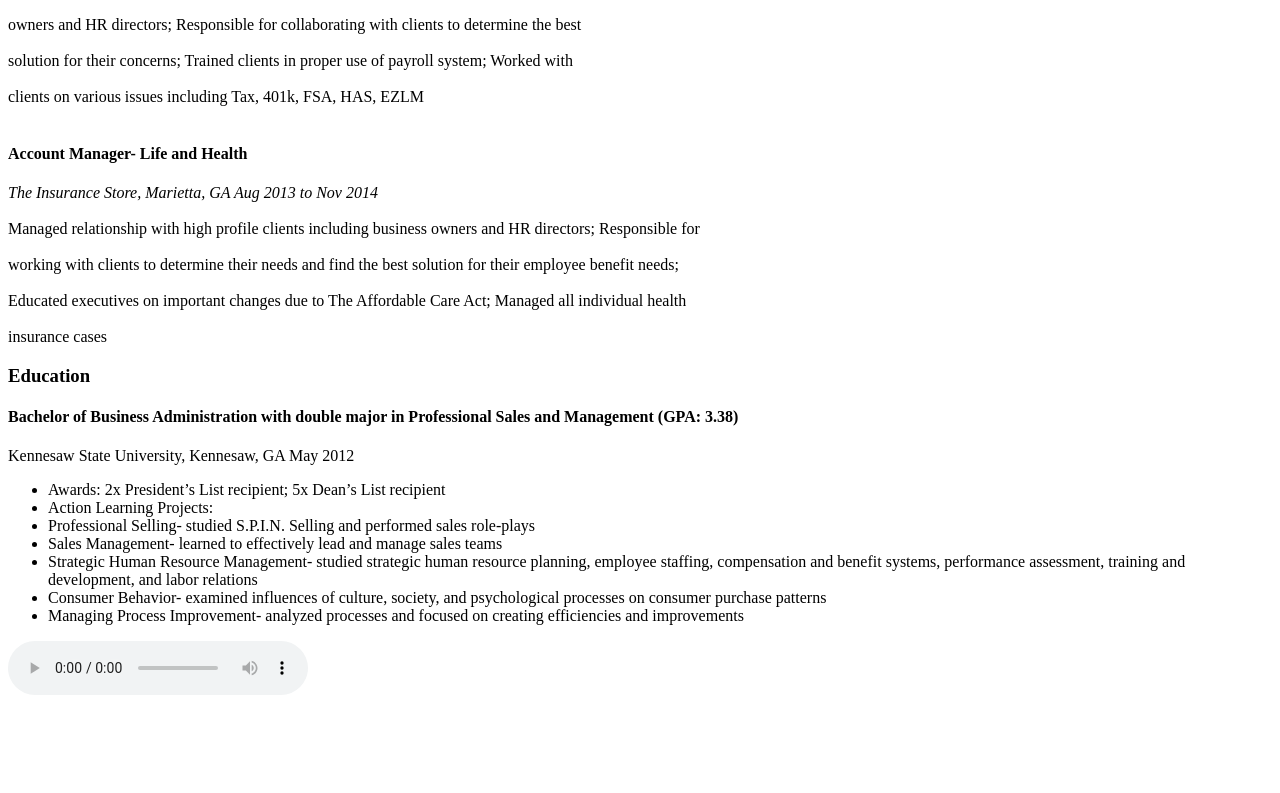
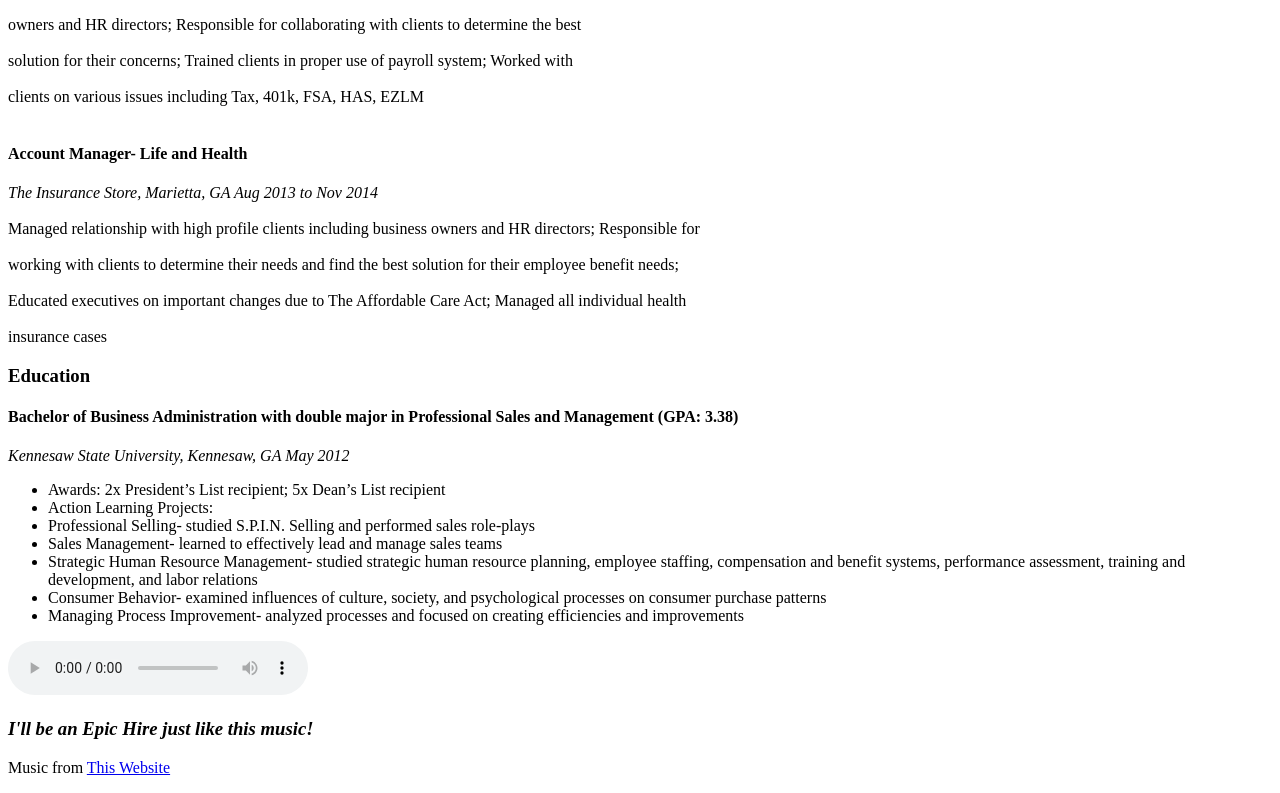
Before and after one commit to AndrewWeldonStephens/Resume, a plain HTML site: page index.html in a window 1280 px wide. Shown: the part 853-1646 px from the top of the page. Before the commit the page ends 1560 px from the top, so only its background shows below. Drawn offline with Linux system fonts and the light colour scheme.

Commit message:
Add files via upload

```diff
--- a/index.html
+++ b/index.html
@@ -44,7 +44,7 @@
 <h3>Education</h3>
 
 <H4>Bachelor of Business Administration with double major in Professional Sales and Management (GPA: 3.38)</H4>
-Kennesaw State University, Kennesaw, GA								      May 2012</br>
+<i>Kennesaw State University, Kennesaw, GA								      May 2012</i></br>
 <uL>
 <li>Awards: 2x President’s List recipient; 5x Dean’s List recipient</li>
 <li>Action Learning Projects:
@@ -57,8 +57,11 @@ Kennesaw State University, Kennesaw, GA								      May 2012</br>
 
 
 </hr>
+
 <audio controls autoplay>
     <source src="./Assets/Music/motivational-epic-music-inspiring-cinematic-background-music-124265.mp3" type="audio/mpeg">
 </audio>
+<h3><i>I'll be an Epic Hire just like this music!</i></h3>
+<P>Music from <a href="https://pixabay.com/music/main-title-motivational-epic-music-inspiring-cinematic-background-music-124265/"> This Website </a></P>
 </body>
 </html>
```
